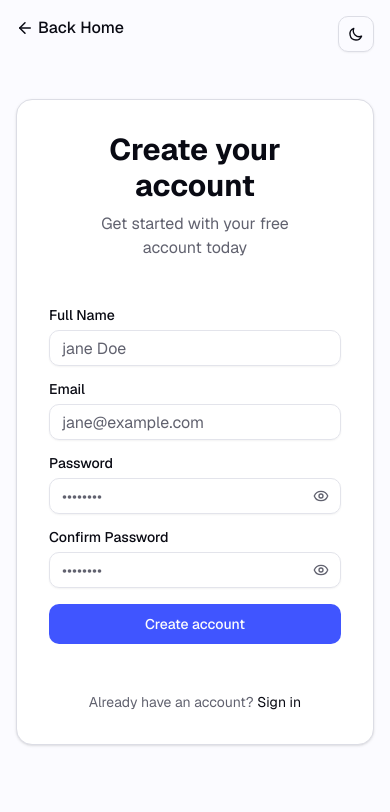
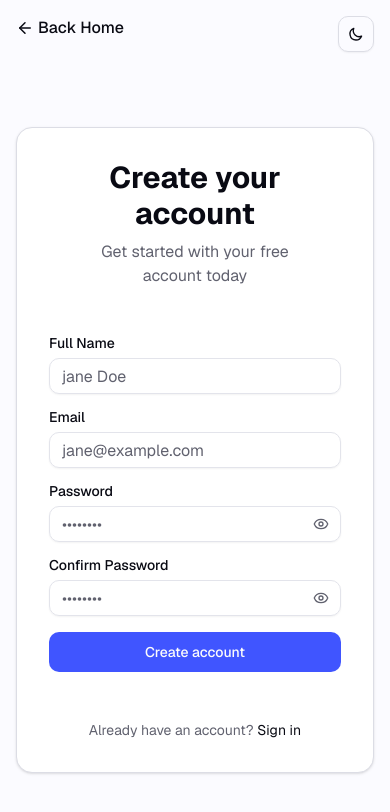
Before and after one commit to YeeshaDev/auth-test, a Next.js app: page /signup in a window 390 px wide. Shown: the top 812 px of the page. Built offline with nearby package versions, Linux system fonts and the light colour scheme.

Commit message:
Adjust layout and spacing in signup page

```diff
--- a/app/(auth)/signup/page.tsx
+++ b/app/(auth)/signup/page.tsx
@@ -110,7 +110,7 @@ export default function SignupPage() {
   };
 
   return (
-    <div className="min-h-screen flex items-center justify-center bg-background p-4">
+    <div className="min-h-screen flex items-center justify-center bg-background p-4 mt-7 md:mt-0">
       <Card className="max-w-md w-full p-8 space-y-6">
         <div className="space-y-2 text-center">
           <h1 className="text-3xl font-bold text-balance">
@@ -121,7 +121,7 @@ export default function SignupPage() {
           </p>
         </div>
 
-        <form onSubmit={handleSubmit} className="space-y-4 max-w-[450px]:mt-3">
+        <form onSubmit={handleSubmit} className="space-y-4">
           <div className="space-y-2">
             <Label htmlFor="name">Full Name</Label>
             <Input
```
